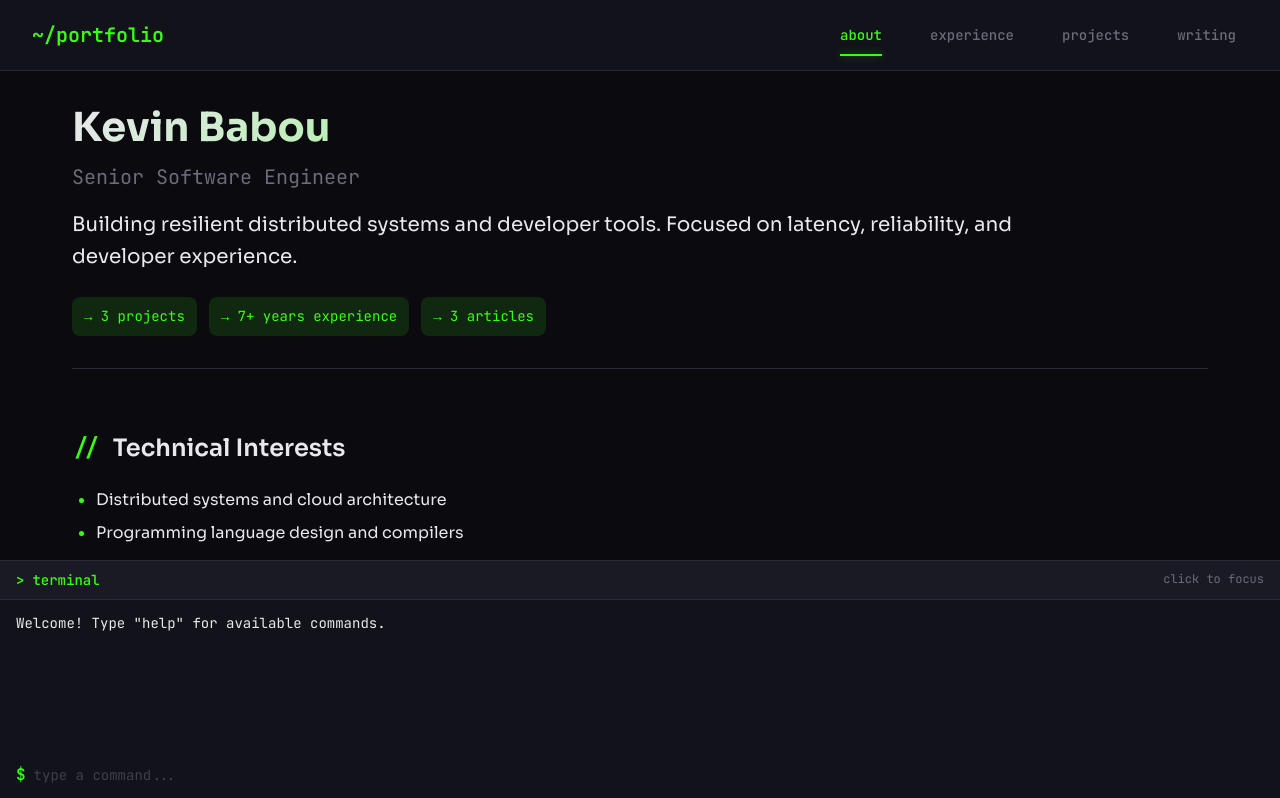
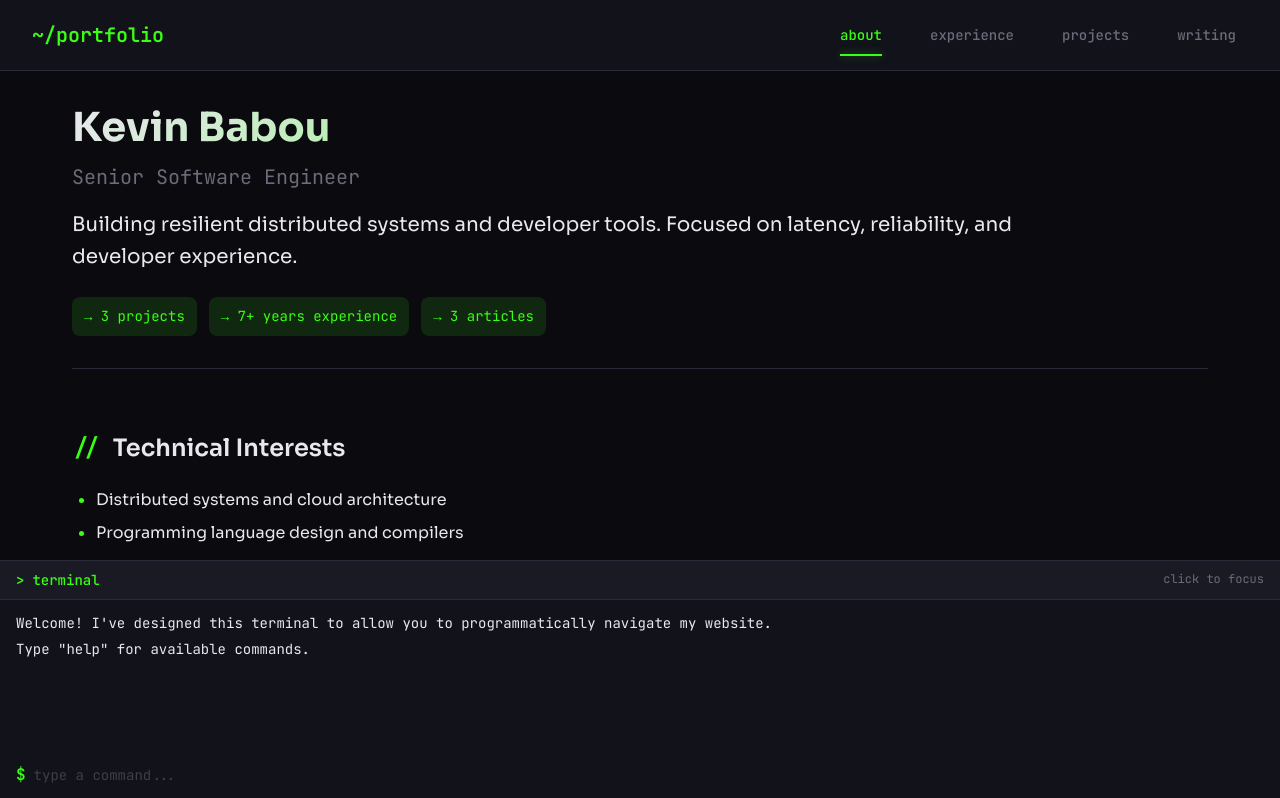
Before and after one commit to kevinclb/portfolio, a React (Vite) app: page /about in a window 1280 px wide. Shown: the top 798 px of the page. Built offline with nearby package versions, Linux system fonts and the light colour scheme.

Commit message:
update welcome message in Terminal component and set input focus on mount

```diff
--- a/src/components/Terminal.tsx
+++ b/src/components/Terminal.tsx
@@ -10,12 +10,17 @@ interface HistoryLine {
 
 function Terminal() {
   const [history, setHistory] = useState<HistoryLine[]>([
-    { type: 'output', text: 'Welcome! Type "help" for available commands.' }
+    { type: 'output', text: 'Welcome! I\'ve designed this terminal to allow you to programmatically navigate my website.' },
+    { type: 'output', text: 'Type "help" for available commands.' }
   ])
   const navigate = useNavigate()
   const location = useLocation()
   const inputRef = useRef<HTMLDivElement>(null)
   const historyRef = useRef<HTMLDivElement>(null)
+
+  useEffect(() => {
+    inputRef.current?.focus()
+  }, [])
 
   useEffect(() => {
     if (historyRef.current) {
```
